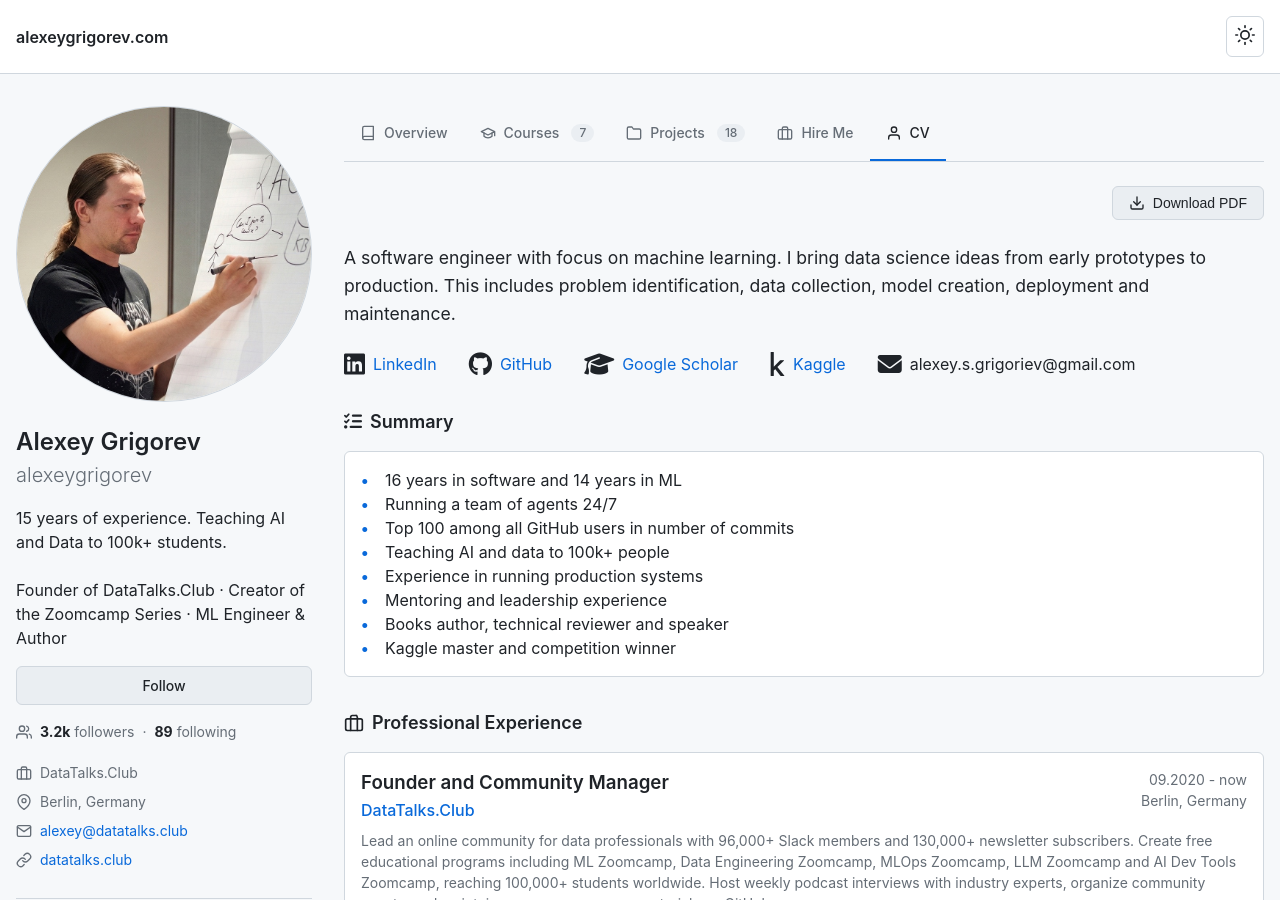
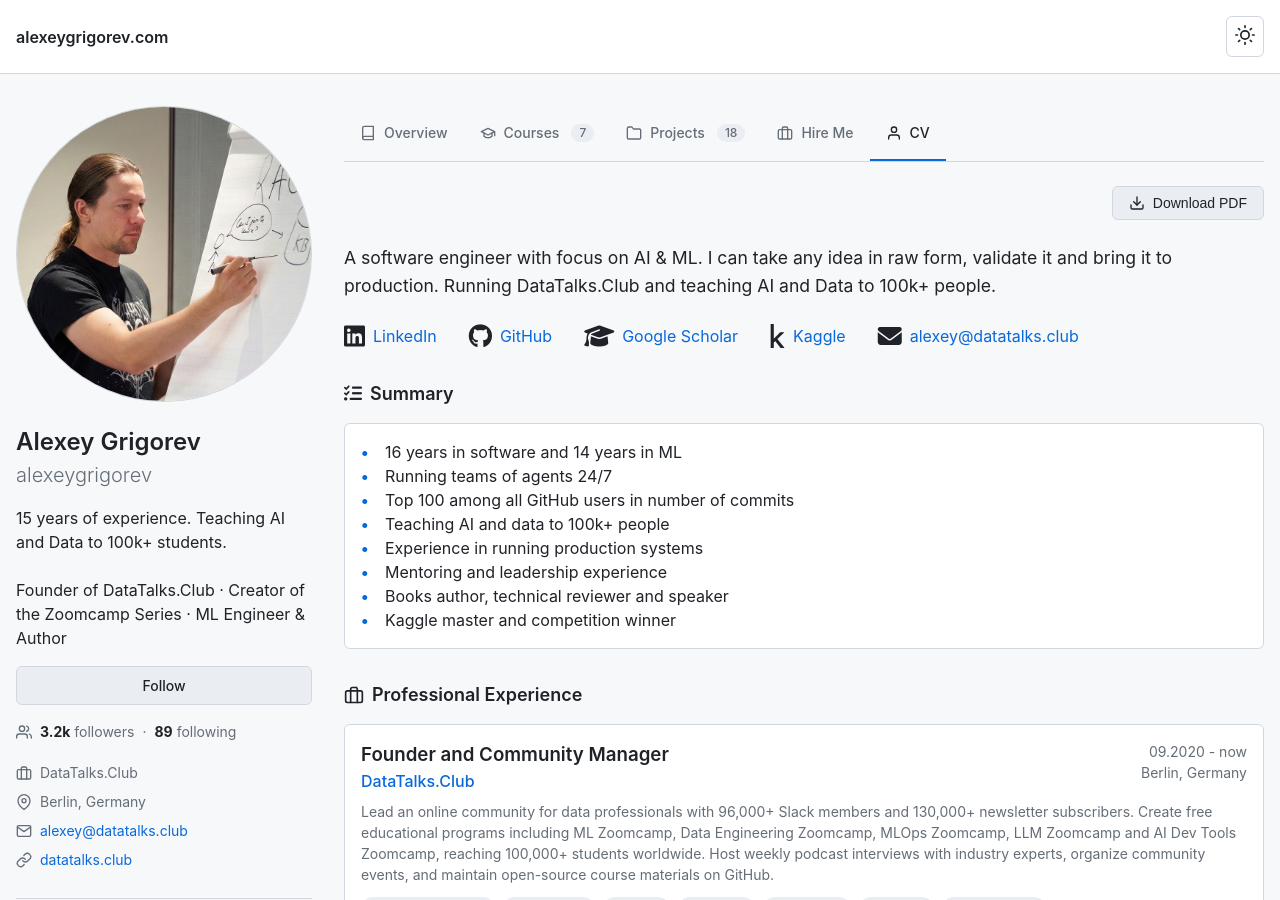
Before and after one commit to alexeygrigorev/alexeygrigorev.github.io, a Jekyll site: the page built from cv.html, in a window 1280 px wide and 900 px high. Built offline with Jekyll 4.4.1, drawn with Linux system fonts in a browser that asks for light colours; some of the changed text lies outside the part shown.

Commit message:
Update CV: remove papers and TensorFlow book, refresh email and summary

```diff
--- a/cv.html
+++ b/cv.html
@@ -21,8 +21,7 @@ tab_id: tab-cv
 <!-- CV Header -->
 <section class="cv-intro">
   <p>
-    A software engineer with focus on machine learning. I bring data science ideas from early prototypes to production.
-    This includes problem identification, data collection, model creation, deployment and maintenance.
+    A software engineer with focus on AI &amp; ML. I can take any idea in raw form, validate it and bring it to production. Running DataTalks.Club and teaching AI and Data to 100k+ people.
   </p>
 
   <div class="contact-info">
@@ -44,7 +43,7 @@ tab_id: tab-cv
     </div>
     <div class="contact-item">
       <i class="fa-solid fa-envelope"></i>
-      <span>{{ site.data.cv.contact.email }}</span>
+      <a href="mailto:{{ site.data.cv.contact.email }}">{{ site.data.cv.contact.email }}</a>
     </div>
   </div>
 </section>
@@ -167,28 +166,6 @@ tab_id: tab-cv
   </div>
 </section>
 
-<!-- Papers -->
-<section>
-  <h2 class="section-title">
-    <i class="fa-solid fa-file-lines"></i>
-    Papers
-  </h2>
-
-  <div class="publications-list">
-    {% for paper in site.data.cv.publications.papers %}
-    <div class="card publication-card">
-      <div class="publication-header">
-        <a href="{{ paper.url }}" target="_blank" rel="noopener noreferrer" class="link publication-title">
-          {{ paper.title }}
-          {% include icons/external-link.html %}
-        </a>
-        <p class="publication-info">{{ paper.authors }}. {{ paper.venue }}, {{ paper.year }}</p>
-      </div>
-    </div>
-    {% endfor %}
-  </div>
-</section>
-
 <!-- Competitions -->
 <section>
   <h2 class="section-title">
```
Also changed, not shown: _data/cv.yml (+3 -22 lines).
